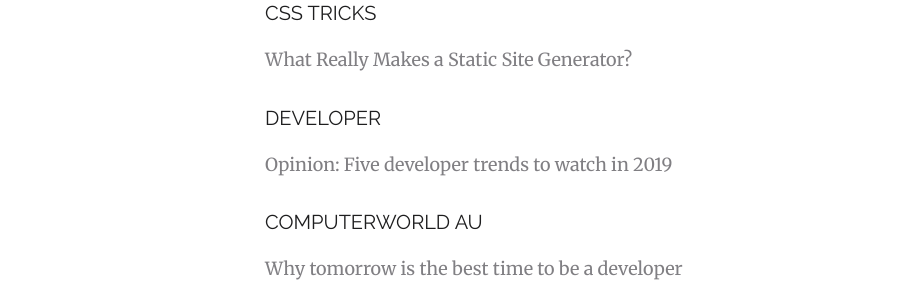
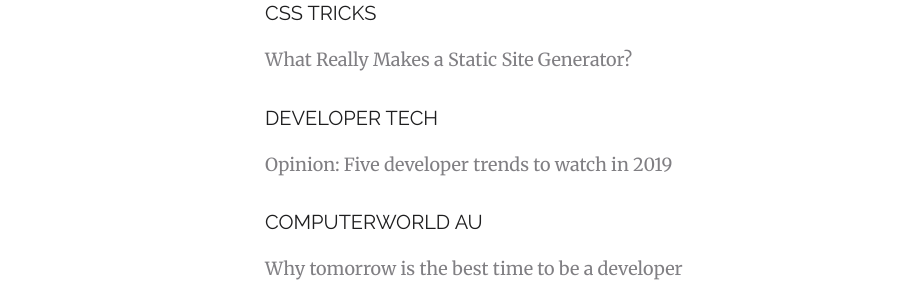
Before and after one commit to remotesynth/remotesynth.github.io, a Jekyll site: the page built from publications/index.html, in a window 1280 px wide and 900 px high, scrolled down 767 px. Shown: the part 154-454 px from the top of the window, without its empty margins (0-918 px from the left). Built offline with Jekyll 4.4.1, drawn with Linux system fonts in a browser that asks for light colours; a script that is not in the unit is left out.

Commit message:
ugh another minor edit

```diff
--- a/_data/publications.yaml
+++ b/_data/publications.yaml
@@ -9,7 +9,7 @@
     articles:
       - title: "What Really Makes a Static Site Generator?"
         URL: "https://css-tricks.com/really-makes-static-site-generator/"
-  - name: "Developer"
+  - name: "Developer Tech"
     articles:
       - title: "Opinion: Five developer trends to watch in 2019"
         URL: https://www.developer-tech.com/news/2019/may/16/opinion-five-developer-trends-2019/
```
